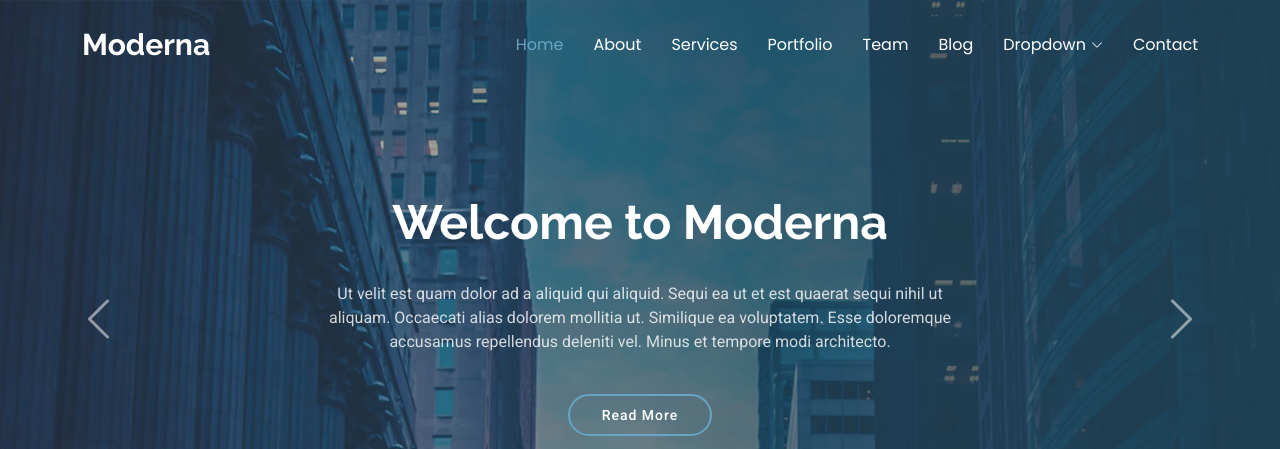
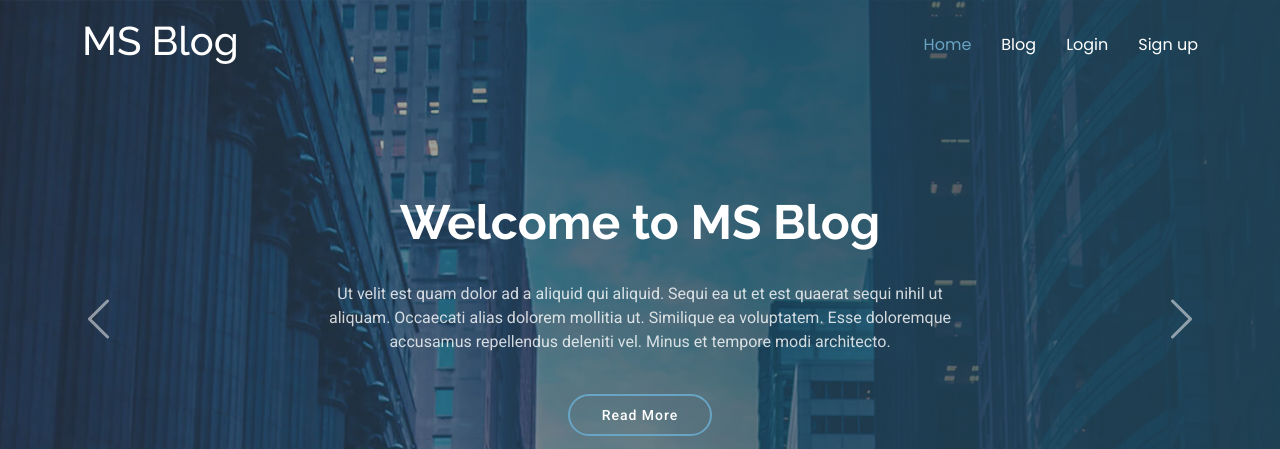
Before and after one commit to AS-MASOUD/news_blog, a Django app: page / in a window 1280 px wide. Shown: the top 449 px of the page. Run offline with Django 5.2, Linux system fonts and the light colour scheme; some libraries are stand-ins or nearby versions.

Commit message:
default user login and signup with logout routing problem done

```diff
--- a/news_blog/settings.py
+++ b/news_blog/settings.py
@@ -38,7 +38,8 @@ INSTALLED_APPS = [
     'django.contrib.messages',
     'django.contrib.staticfiles',
     # local
-    'post'
+    'post',
+    'account'
 ]
 
 MIDDLEWARE = [
@@ -125,3 +126,6 @@ STATICFILES_DIRS = [BASE_DIR / 'static']
 # https://docs.djangoproject.com/en/5.1/ref/settings/#default-auto-field
 
 DEFAULT_AUTO_FIELD = 'django.db.models.BigAutoField'
+
+LOGOUT_REDIRECT_URL = 'home'
+LOGIN_REDIRECT_URL = 'home'
--- a/news_blog/urls.py
+++ b/news_blog/urls.py
@@ -20,4 +20,6 @@ from django.urls import path, include
 urlpatterns = [
     path('admin/', admin.site.urls),
     path('', include('post.urls')),
+    path('accounts/', include('django.contrib.auth.urls')),
+    path('accounts/', include('account.urls'))
 ]
--- a/post/urls.py
+++ b/post/urls.py
@@ -1,5 +1,6 @@
 from django.urls import path
 from .views import HomeView
+
 urlpatterns = [
     path('', HomeView.as_view(), name='home'),
 ]
--- a/post/views.py
+++ b/post/views.py
@@ -1,5 +1,6 @@
 from django.shortcuts import render
 from django.views.generic import TemplateView
 
+
 class HomeView(TemplateView):
     template_name = 'home.html'
--- a/templates/base.html
+++ b/templates/base.html
@@ -42,38 +42,25 @@
   <header id="header" class="header d-flex align-items-center fixed-top">
     <div class="container-fluid container-xl position-relative d-flex align-items-center justify-content-between">
 
-      <a href="index.html" class="logo d-flex align-items-center">
+{#      <a href={% url 'home' %} class="logo d-flex align-items-center"></a></a>#}
         <!-- Uncomment the line below if you also wish to use an image logo -->
         <!-- <img src="assets/img/logo.png" alt=""> -->
-        <h1 class="sitename">Moderna</h1>
-      </a>
+        <h1 class="sitename">MS Blog</h1>
 
       <nav id="navmenu" class="navmenu">
         <ul>
-          <li><a href="index.html" class="active">Home</a></li>
-          <li><a href="about.html">About</a></li>
+          <li><a href="{% url 'home' %}" class="active">Home</a></li>
+{% comment %}          <li><a href="about.html">About</a></li>
           <li><a href="services.html">Services</a></li>
           <li><a href="portfolio.html">Portfolio</a></li>
-          <li><a href="team.html">Team</a></li>
+          <li><a href="team.html">Team</a></li>{% endcomment %}
           <li><a href="blog.html">Blog</a></li>
-          <li class="dropdown"><a href="#"><span>Dropdown</span> <i class="bi bi-chevron-down toggle-dropdown"></i></a>
-            <ul>
-              <li><a href="#">Dropdown 1</a></li>
-              <li class="dropdown"><a href="#"><span>Deep Dropdown</span> <i class="bi bi-chevron-down toggle-dropdown"></i></a>
-                <ul>
-                  <li><a href="#">Deep Dropdown 1</a></li>
-                  <li><a href="#">Deep Dropdown 2</a></li>
-                  <li><a href="#">Deep Dropdown 3</a></li>
-                  <li><a href="#">Deep Dropdown 4</a></li>
-                  <li><a href="#">Deep Dropdown 5</a></li>
-                </ul>
-              </li>
-              <li><a href="#">Dropdown 2</a></li>
-              <li><a href="#">Dropdown 3</a></li>
-              <li><a href="#">Dropdown 4</a></li>
-            </ul>
-          </li>
-          <li><a href="contact.html">Contact</a></li>
+            {% if user.is_authenticated %}
+                <li><a href="{% url 'logout' %}">Logout</a></li>
+            {% else %}
+                <li><a href="{% url 'login' %}">Login</a></li>
+                <li><a href="{% url 'signup' %}">Sign up</a></li>
+            {% endif %}
         </ul>
         <i class="mobile-nav-toggle d-xl-none bi bi-list"></i>
       </nav>
@@ -111,7 +98,7 @@
     <div class="container footer-top">
       <div class="row gy-4">
         <div class="col-lg-4 col-md-6 footer-about">
-          <a href="index.html" class="d-flex align-items-center">
+          <a href="{% url 'home' %}" class="d-flex align-items-center">
             <span class="sitename">Moderna</span>
           </a>
           <div class="footer-contact pt-3">
--- a/templates/home.html
+++ b/templates/home.html
@@ -15,7 +15,7 @@
 
           <div class="carousel-item active">
             <div class="carousel-container">
-              <h2>Welcome to Moderna</h2>
+              <h2>Welcome to MS Blog</h2>
               <p>Ut velit est quam dolor ad a aliquid qui aliquid. Sequi ea ut et est quaerat sequi nihil ut aliquam. Occaecati alias dolorem mollitia ut. Similique ea voluptatem. Esse doloremque accusamus repellendus deleniti vel. Minus et tempore modi architecto.</p>
               <a href="#about" class="btn-get-started">Read More</a>
             </div>
```
